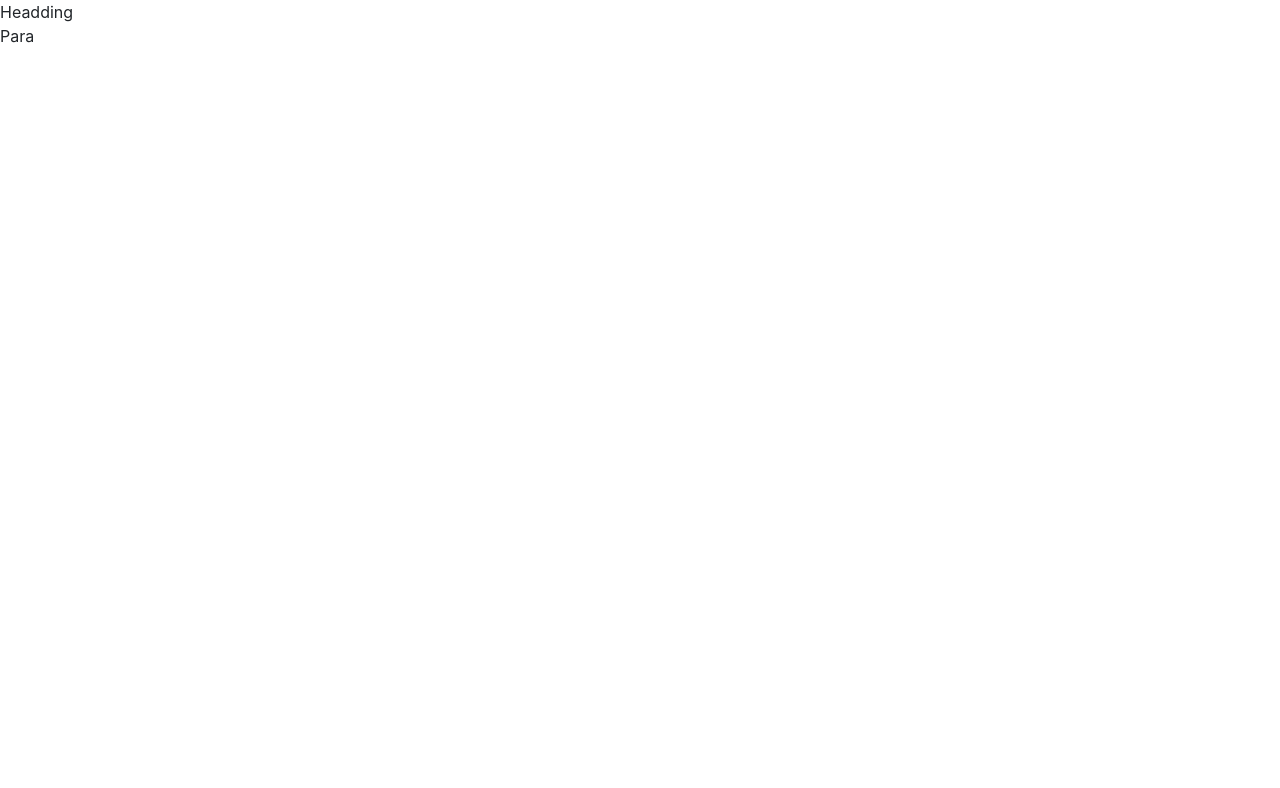
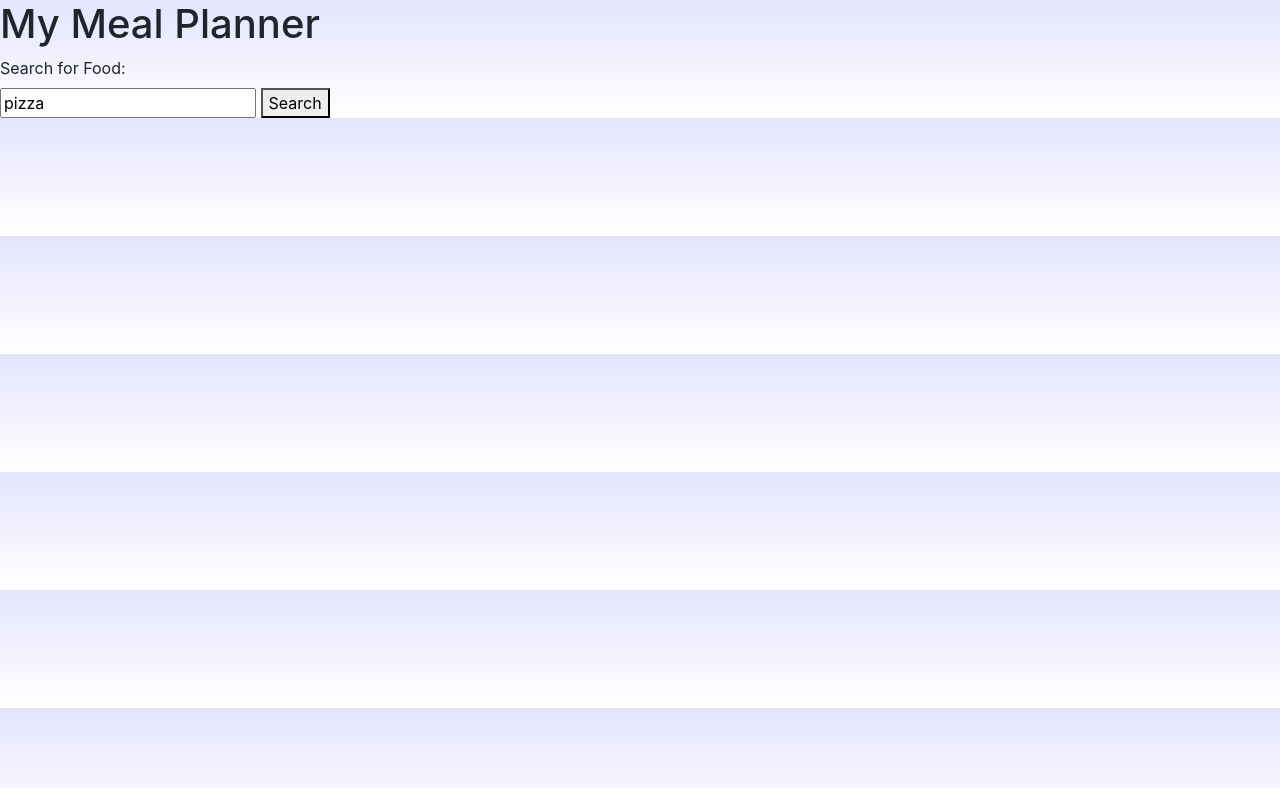
Before and after one commit to merwanstevens/myMealPlanner, a plain HTML site: page index.html in a window 1280 px wide. Drawn offline with Linux system fonts and the light colour scheme; no server answers.

Commit message:
All files are sent

```diff
--- a/css/style.css
+++ b/css/style.css
@@ -6,6 +6,9 @@
 /**/
 /*a*/
 /*b*/
+body{
+	background-image: linear-gradient(to top, rgba(200, 200, 255,0), rgba(200, 200, 255,.5));
+}
 /*c*/
 /*d*/
 /*e*/
@@ -37,7 +40,7 @@
 }
 
 .imgDiv{
-	margin-right: 5px;
+	/*margin-right: 5px;*/
 	margin-bottom: 5px;
 	text-align: center;
 }
@@ -73,6 +76,9 @@
 /*q*/
 /*r*/
 /*s*/
+.selectionMaker button, input{
+	display: inline;
+}
 /*t*/
 /*u*/
 /*v*/
--- a/index.html
+++ b/index.html
@@ -16,31 +16,19 @@
 </head>
 
 <body>
-  <h>Headding</h>
-  <p>Para</p>
+	<h1>My Meal Planner</h1>
+	<div class="row">
+		<div class="col">
+			<div class="selectionMaker">
+		  		<label for="fSearch">Search for Food:</label><br>
+		  		<input type="text" id="fSearch" name="fSearch" value="pizza">
+		  		<button onClick="start()">Search</button>
+		  	</div>
+		  	<div id="result">
 
-  <div id="result">
+		  	</div>
+	  </div>
+  	</div>
 
-  </div>
-
-  <script>
-  	$.get( " https://www.themealdb.com/api/json/v1/1/search.php?s=A", function( data ) {
-  		$( "#result" ).html( data );
-  		//data["meals"][0]["strMealThumb"]);
-		//data is the json object
-		//["meals"] is the
-  		console.log(data);
-  		//console.log(data["meals"]);
-  		//console.log(data["meals"][0]);
-  		//console.log(data["meals"][0]["strMealThumb"]);
-  		//console.log("There are " + data["meals"].length + " meals");
-  		for(i=0; i < data["meals"].length; i++ ){
-  			thumbNailBuilder(data);
-  		}
-
-  		console.log( "Load was performed." );
-	});
-
-  </script>
 </body>
 </html>
--- a/js/script.js
+++ b/js/script.js
@@ -12,6 +12,25 @@ console.log("js is connected");
 /*d*/
 /*e*/
 /*f*/
+function foodBassedOffSearch(searchString){
+
+	$.get( "https://www.themealdb.com/api/json/v1/1/search.php?s=" + searchString, function( data ) {
+  		$( "#result" ).html( data );
+  		//data["meals"][0]["strMealThumb"]);
+		//data is the json object
+		//["meals"] is the
+  		console.log(data);
+  		//console.log(data["meals"]);
+  		//console.log(data["meals"][0]);
+  		//console.log(data["meals"][0]["strMealThumb"]);
+  		//console.log("There are " + data["meals"].length + " meals");
+  		for(i=0; i < data["meals"].length; i++ ){
+  			thumbNailBuilder(data);
+  		}
+
+  		console.log( "Load was performed." );
+	});
+}
 /*g*/
 /*h*/
 /*i*/
@@ -25,6 +44,11 @@ console.log("js is connected");
 /*q*/
 /*r*/
 /*s*/
+function start(){
+	var search = document.getElementById("fSearch");
+	console.log(search.value)
+	foodBassedOffSearch(search.value);
+}
 /*t*/
 function thumbNailBuilder(data){
 	var url = data["meals"][i]["strMealThumb"];
```
